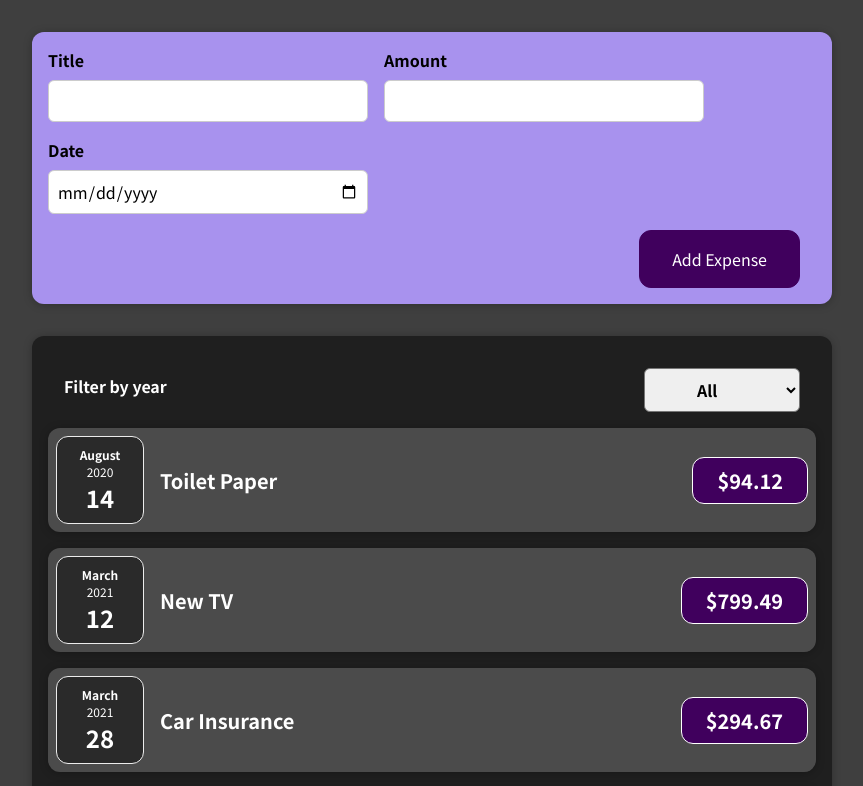
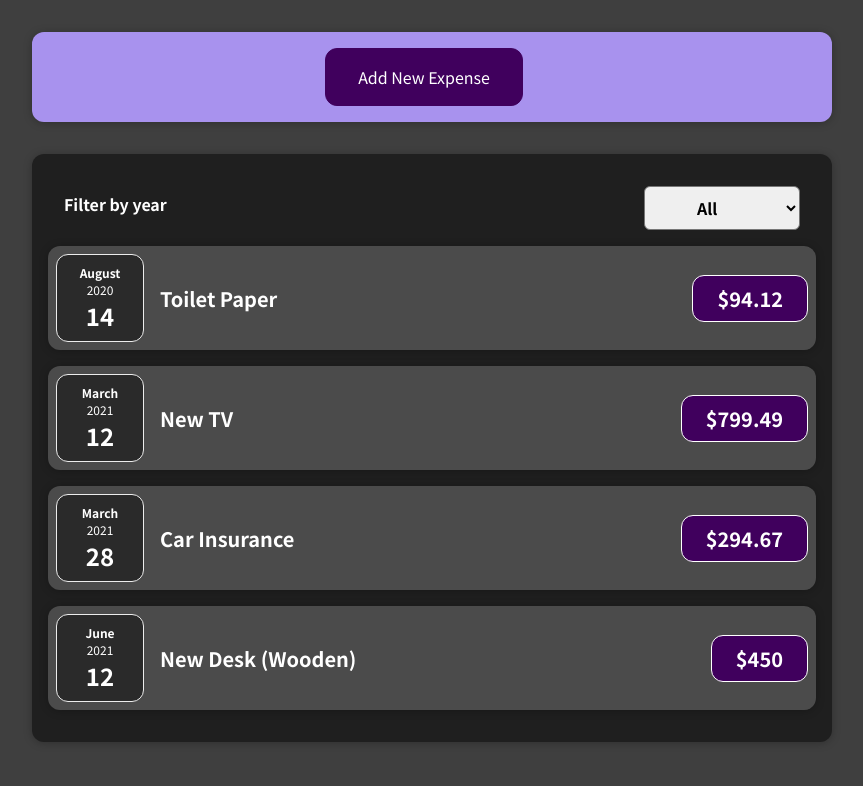
Before and after one commit to ayv8er/expensetracker, a React (Create React App) app: page / in a window 1280 px wide. Shown: the top 786 px of the page, without its empty margins (208-1071 px from the left). Built offline with nearby package versions, Linux system fonts and the light colour scheme.

Commit message:
adds toggle function to show new expense form or not

```diff
--- a/src/components/NewExpense/ExpenseForm.js
+++ b/src/components/NewExpense/ExpenseForm.js
@@ -3,7 +3,7 @@ import { useState } from "react";
 import "./ExpenseForm.css";
 
 const ExpenseForm = (props) => {
-  const { setExpenses } = props;
+  const { setExpenses, setIsShownForm } = props;
   const [userInput, setUserInput] = useState({
     title: "",
     amount: "",
@@ -26,6 +26,10 @@ const ExpenseForm = (props) => {
     setUserInput((prevState) => {
       return { ...prevState, date: event.target.value };
     });
+  };
+
+  const handleClick = () => {
+    setIsShownForm(false);
   };
 
   const handleSubmit = (event) => {
@@ -79,6 +83,9 @@ const ExpenseForm = (props) => {
         </div>
       </div>
       <div className="new-expense__actions">
+        <button type="button" onClick={handleClick}>
+          Cancel
+        </button>
         <button type="submit">Add Expense</button>
       </div>
     </form>
--- a/src/components/NewExpense/NewExpense.js
+++ b/src/components/NewExpense/NewExpense.js
@@ -1,12 +1,26 @@
+import { useState } from "react";
+
 import ExpenseForm from "./ExpenseForm";
 
 import "./NewExpense.css";
 
 const NewExpense = (props) => {
   const { setExpenses } = props;
+  const [isShownForm, setIsShownForm] = useState(false);
+
+  const handleClick = () => {
+    setIsShownForm(true);
+  };
+
   return (
     <div className="new-expense">
-      <ExpenseForm setExpenses={setExpenses} />
+      {!isShownForm && <button onClick={handleClick}>Add New Expense</button>}
+      {isShownForm && (
+        <ExpenseForm
+          setExpenses={setExpenses}
+          setIsShownForm={setIsShownForm}
+        />
+      )}
     </div>
   );
 };
```
